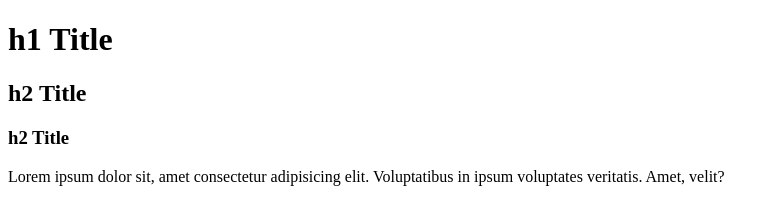
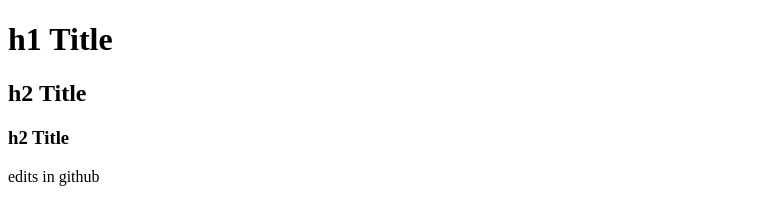
Before and after one commit to RyanLSY/feb24, a plain HTML site: page index.html in a window 1280 px wide. Shown: the whole page, without its empty margins (0-779 px from the left). Drawn offline with Linux system fonts and the light colour scheme.

Commit message:
Update paragraph text in index.html

```diff
--- a/index.html
+++ b/index.html
@@ -9,6 +9,6 @@
     <h1>h1 Title</h1>
     <h2>h2 Title</h2>
     <h3>h2 Title</h3>
-    <p>Lorem ipsum dolor sit, amet consectetur adipisicing elit. Voluptatibus in ipsum voluptates veritatis. Amet, velit?</p>
+    <p>edits in github</p>
 </body>
 </html>
```
